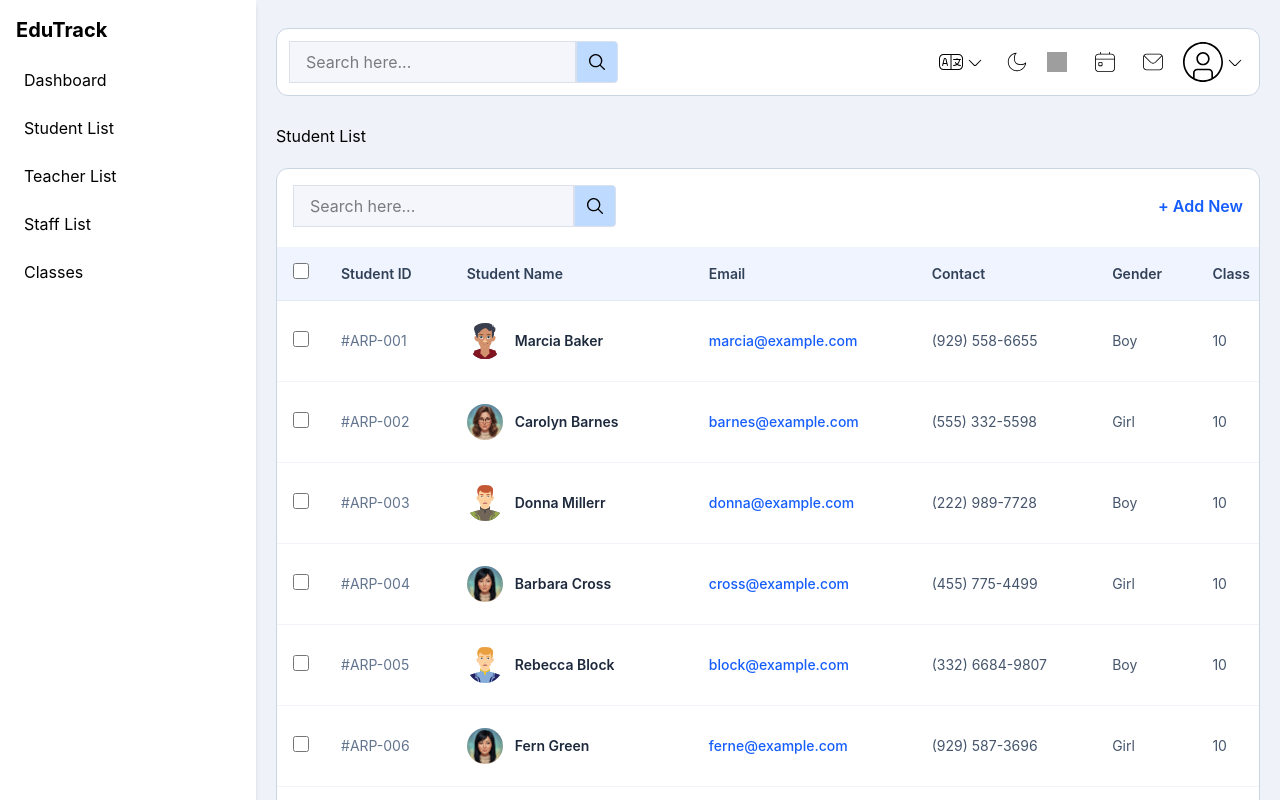
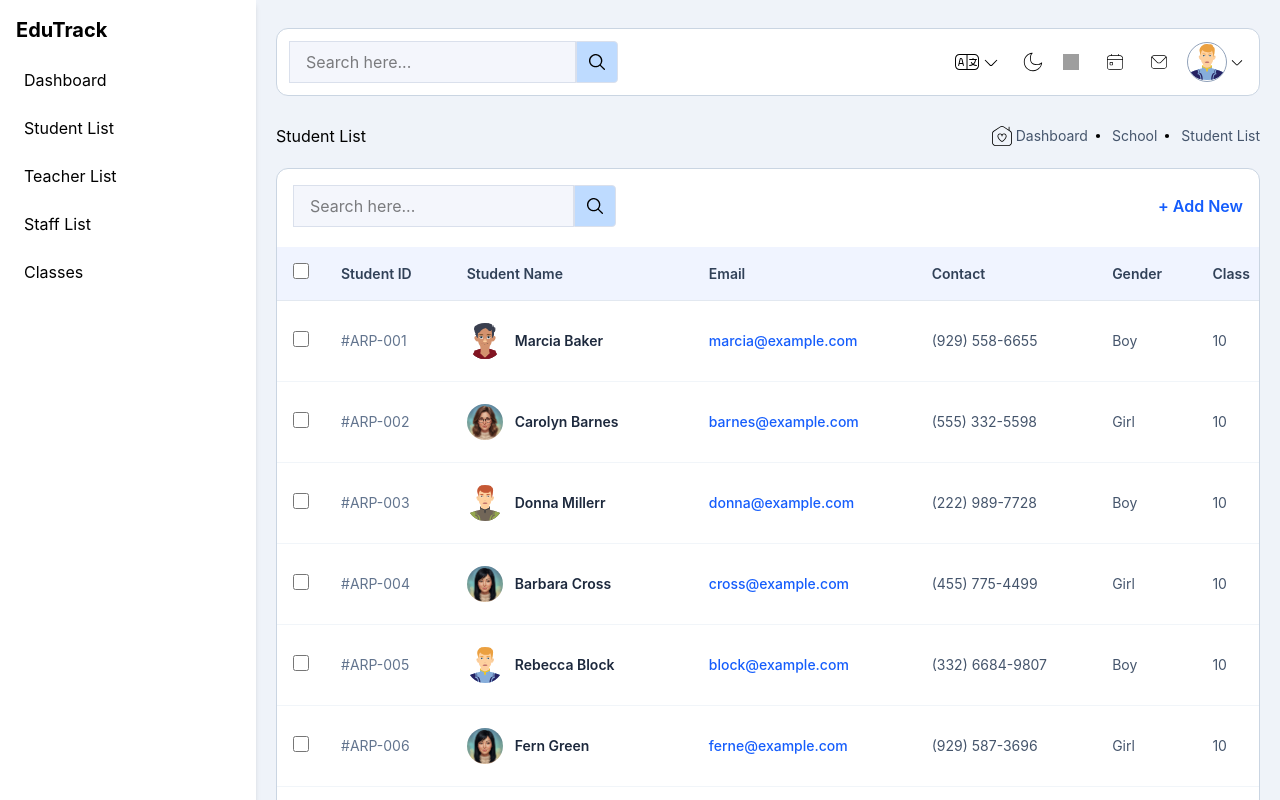
Before and after one commit to FirstAyo/EduTrack-Admin, a React (Vite) app: page /studentlist in a window 1280 px wide. Shown: the top 800 px of the page. Built offline with nearby package versions, Linux system fonts and the light colour scheme; grey boxes are pictures that could not be loaded.

Commit message:
modified the User Profile name and made changes to the code in some pages

```diff
--- a/src/components/navbar/NavbarIcons.jsx
+++ b/src/components/navbar/NavbarIcons.jsx
@@ -7,10 +7,10 @@ import bellIcon from "../../assets/icons/bell.svg";
 import calendarIcon from "../../assets/icons/calendar.svg";
 import moonIcon from "../../assets/icons/moon.svg";
 import sunIcon from "../../assets/icons/sun.svg";
-import userIcon from "../../assets/icons/user.svg";
 import envelopeIcon from "../../assets/icons/envelope.svg";
 import SelectLanguage from "./SelectLanguage";
-import UseProfile from "./UseProfile";
+import UserProfile from "./UserProfile";
+import userAvatar from "../../../public/avatars/male3.svg";
 
 const icons = [bellIcon, calendarIcon, envelopeIcon];
 
@@ -58,7 +58,7 @@ export default function NavbarIcons() {
       <div className="flex gap-3 items-center">
         {icons.map((icon, idx) => (
           <button key={idx} className="flex py-2 px-2">
-            <img src={icon} alt={`icon ${idx}`} className="w-5 h-5" />
+            <img src={icon} alt={`icon ${idx}`} className="w-4 h-4" />
           </button>
         ))}
       </div>
@@ -68,11 +68,11 @@ export default function NavbarIcons() {
           className="flex items-center cursor-pointer"
           onClick={toggleShowProfile}
         >
-          <img src={userIcon} alt="user icon" className="w-10 h-10" />
-          <img src={arrowDownIcon} alt="arrow down icon" className="w-6 h-6" />
+          <img src={userAvatar} alt="user icon" className="w-10 h-10 border border-slate-400 rounded-full" />
+          <img src={arrowDownIcon} alt="arrow down icon" className="w-5 h-5" />
         </button>
 
-        {showProfile ? <UseProfile /> : ""}
+        {showProfile ? <UserProfile /> : ""}
       </div>
     </div>
   );
--- a/src/components/navbar/UseProfile.jsx
+++ b/src/components/navbar/UserProfile.jsx
@@ -3,10 +3,11 @@ import userIcon from "../../assets/icons/user.svg";
 import settingsIcon from "../../assets/icons/settings.svg";
 import exclamationIcon from "../../assets/icons/exclamation.svg";
 import logoutIcon from "../../assets/icons/logout.svg";
+import userAvatar from "../../../public/avatars/male3.svg";
 
 const userProfile = {
   name: "Mateo Luca",
-  image: userIcon,
+  image: userAvatar,
   role: "Admin",
 };
 
--- a/src/pages/StaffList.jsx
+++ b/src/pages/StaffList.jsx
@@ -10,7 +10,7 @@ import deleteIcon from "../assets/icons/delete.svg";
 const navMenus = [
   { name: "Dashboard", image: houseIcon },
   { name: "School", image: dotIcon },
-  { name: "Teacher List", image: dotIcon },
+  { name: "Staff List", image: dotIcon },
 ];
 
 export default function StaffList() {
--- a/src/pages/StudentList.jsx
+++ b/src/pages/StudentList.jsx
@@ -1,11 +1,19 @@
 // src/pages/StudentList.jsx
 
 import React from "react";
+import houseIcon from "../assets/icons/house.svg";
+import dotIcon from "../assets/icons/dot.svg";
 import Tables from "../components/sections/Tables";
 import studentList from "../data/students.json";
 import eyeIcon from "../assets/icons/eye.svg";
 import penIcon from "../assets/icons/pen.svg";
 import deleteIcon from "../assets/icons/delete.svg";
+
+const navMenus = [
+  { name: "Dashboard", image: houseIcon },
+  { name: "School", image: dotIcon },
+  { name: "Student List", image: dotIcon },
+];
 
 export default function StudentList() {
   const columns = [
@@ -80,7 +88,18 @@ export default function StudentList() {
 
   return (
     <div>
-      <h1>Student List</h1>
+      <div className="flex justify-between">
+        <h1>Student List</h1>
+
+        <div className="flex items-center text-sm text-slate-600">
+          {navMenus.map((navMenu, idx) => (
+            <div key={idx} className="flex items-center gap-1">
+              <img src={navMenu.image} alt="social icon" className="h-5 w-5" />
+              <p>{navMenu.name}</p>
+            </div>
+          ))}
+        </div>
+      </div>
       <Tables data={studentList} columns={columns} />
     </div>
   );
--- a/src/pages/TeacherList.jsx
+++ b/src/pages/TeacherList.jsx
@@ -1,11 +1,19 @@
 // src/pages/TeacherList.jsx
 
 import React from "react";
+import houseIcon from "../assets/icons/house.svg";
+import dotIcon from "../assets/icons/dot.svg";
 import Tables from "../components/sections/Tables";
 import teacherList from "../data/teachers.json";
 import eyeIcon from "../assets/icons/eye.svg";
 import penIcon from "../assets/icons/pen.svg";
 import deleteIcon from "../assets/icons/delete.svg";
+
+const navMenus = [
+  { name: "Dashboard", image: houseIcon },
+  { name: "School", image: dotIcon },
+  { name: "Teacher List", image: dotIcon },
+];
 
 export default function TeacherList() {
   const columns = [
@@ -84,7 +92,18 @@ export default function TeacherList() {
 
   return (
     <div>
-      <h1>Teacher List</h1>
+      <div className="flex justify-between">
+        <h1>Teacher List</h1>
+
+        <div className="flex items-center text-sm text-slate-600">
+          {navMenus.map((navMenu, idx) => (
+            <div key={idx} className="flex items-center gap-1">
+              <img src={navMenu.image} alt="social icon" className="h-5 w-5" />
+              <p>{navMenu.name}</p>
+            </div>
+          ))}
+        </div>
+      </div>
       <Tables data={teacherList} columns={columns} />
     </div>
   );
```
